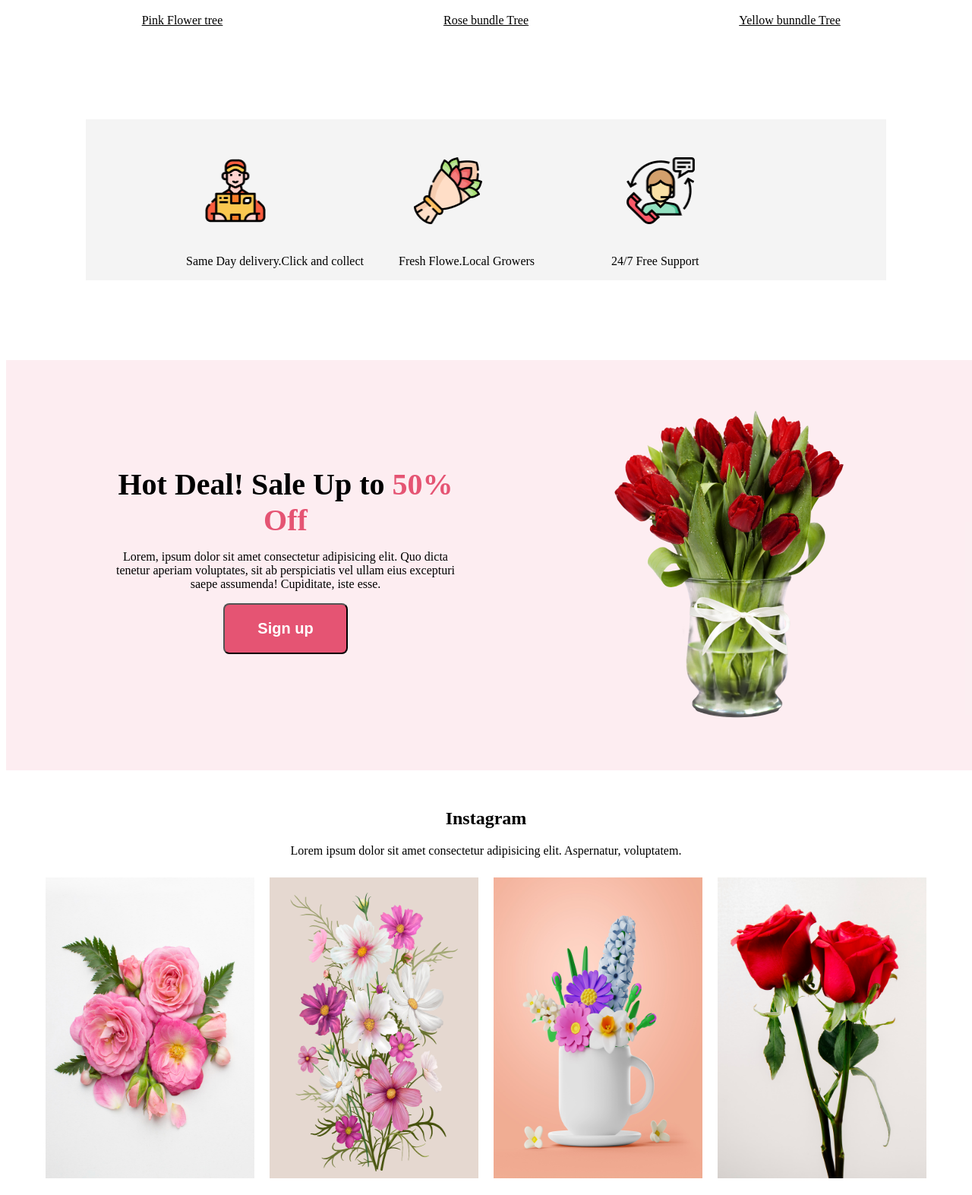
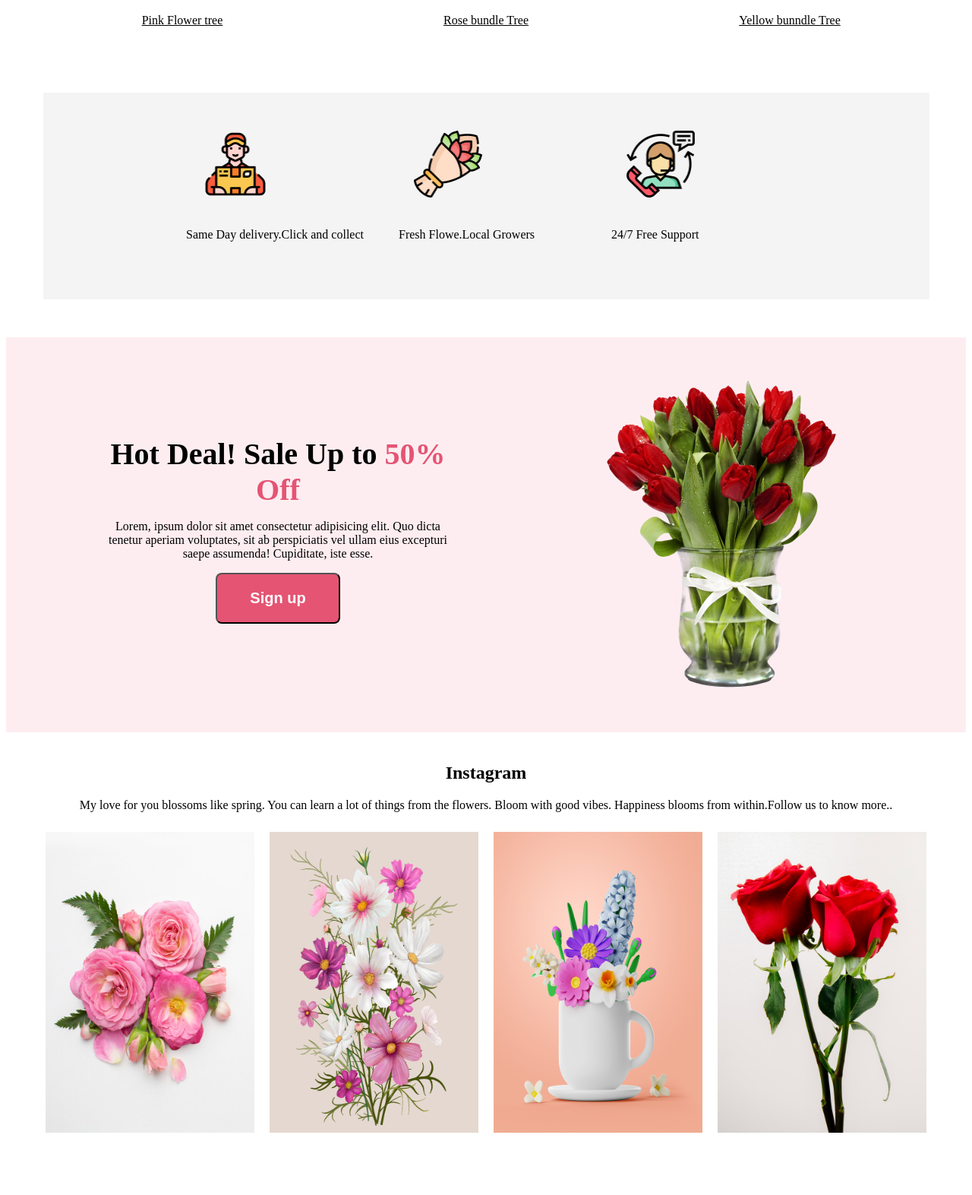
Before and after one commit to Shariful4447/Assignment-1-flower-shop, a plain HTML site: page index.html in a window 1280 px wide. Shown: the part 1600-3173 px from the top of the page at 76% size. Drawn offline with Linux system fonts and the light colour scheme.

Commit message:
final done

```diff
--- a/index.html
+++ b/index.html
@@ -61,6 +61,7 @@
 
         </div>
 
+        <section class="deals">
             <div class="hot-deals">
                 <div class="hot-deals-text">
                     <h5>Hot Deal! Sale Up to <span class="span1">50% Off</span></h5>
@@ -71,10 +72,12 @@
                     <img src="./asset/pngwing 8.png" alt="pngwing 8.png">
                 </div>
             </div>
+
+        </section>
         <div class="social">
             <div class="social-text">
                 <h2>Instagram</h2>
-                <p>Lorem ipsum dolor sit amet consectetur adipisicing elit. Aspernatur, voluptatem.</p>
+                <p>My love for you blossoms like spring. You can learn a lot of things from the flowers. Bloom with good vibes. Happiness blooms from within.Follow us to know more..</p>
             </div>
             <div class="social-image">
                 <div>
@@ -112,7 +115,7 @@
         <div class="footer">
             <div class="footer-content">
                 <h2><span class="span1">Flower</span>Shop</h2>
-                <p>Lorem ipsum dolor sit amet consectetur adipisicing elit. Dolores modi commodi dolorem labore numquam saepe odit maiores alias facere necessitatibus?</p>
+                <p>A florist shop is a retail establishment that sells cut flowers and ornamental plants. The floral trade involves activities such as flower care, flower arranging, floral design, merchandising, and often flower delivery. </p>
             </div>
             <div class="copywright">
 
--- a/style.css
+++ b/style.css
@@ -71,7 +71,7 @@ header{
     align-items: center;
     justify-content: center;
     text-align: center;
-
+    padding-bottom: 70px;
 
 }
 .featured-image1{
@@ -111,10 +111,11 @@ header{
 
 .exiting-feature{
     display: flex;
-    max-width: 1440px;
-    margin: 105px;
+    max-width: 1167px;
+    margin: auto;
     background:rgba(39, 39, 39, 0.05);
     justify-content: center;
+    padding-bottom: 60px;
 
 }
 .exiting-feature>p{
@@ -142,13 +143,16 @@ header{
     width: 90px;
     padding-right: 100px;
 }
-
+.deals{
+    margin-top: 50px;
+    margin-bottom: 40px;
+}
 .hot-deals{
     display: flex;
     background-color: rgba(229, 84, 115, 0.10);
     width: 100%;
     height: 520px;
-    padding: 10px;
+
 }
 .hot-deals-text{
     text-align: center;
@@ -175,7 +179,8 @@ header{
 
 .social{
     max-width: 1440px;
-    margin: 50px;
+    margin: auto;
+    padding-bottom: 70px;
 
 }
 .social-text{
@@ -218,9 +223,11 @@ header{
 
     background-repeat: no-repeat;
 
-    max-width: 1440px;
+    max-width: 1167px;
     height: 450px;
-    margin: 115px;
+    margin: auto;
+    padding-bottom: 70px;
+
 }
 .newseteller-text{
     text-align: center;
```
Also changed, not shown: 1 other file. Lines whose indentation alone changed are shown as unchanged.
